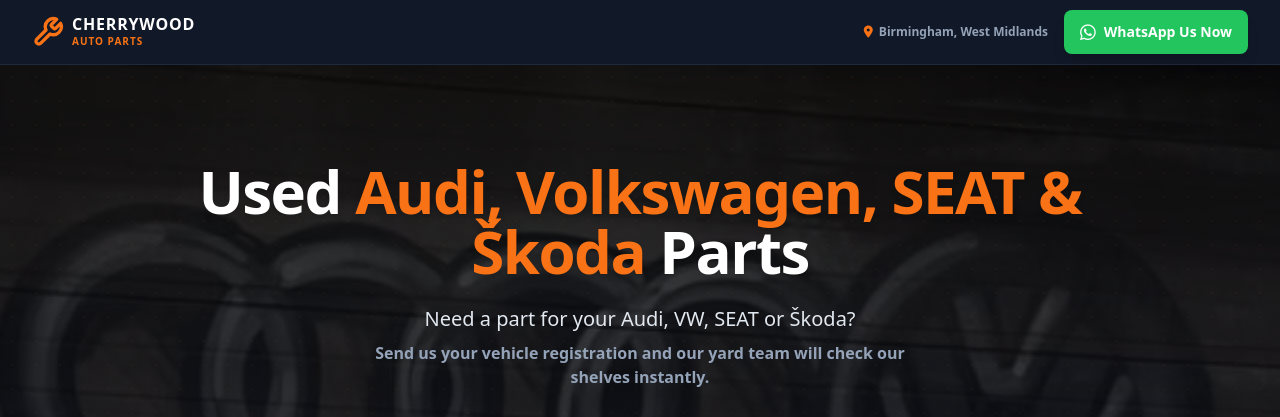
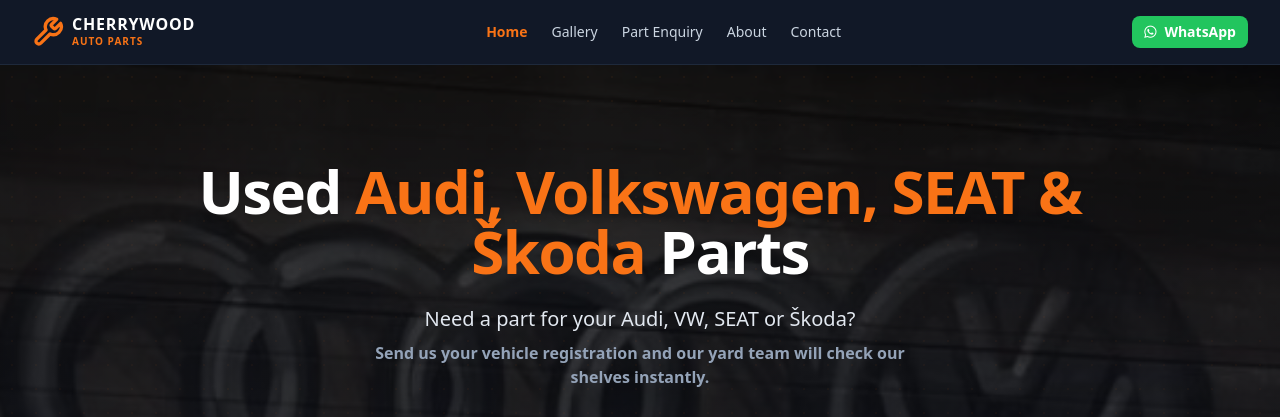
Before and after one commit to zabdi908-glitch/cherrywood-inventory-dev, a Python web app: template templates/index.html in a window 1280 px wide. Shown: the top 417 px of the page. Run offline with Jinja, Linux system fonts and the light colour scheme; the template is opened without the code that fills it, so the values that code supplies are empty; some libraries are stand-ins or nearby versions.

Commit message:
Update index.html

```diff
--- a/templates/index.html
+++ b/templates/index.html
@@ -15,8 +15,8 @@
 
 <nav class="bg-[#111827] border-b border-slate-800 sticky top-0 z-50">
     <div class="max-w-7xl mx-auto px-4 sm:px-6 lg:px-8 h-16 flex items-center justify-between">
-            <div class="flex items-center gap-3">
-                <div class="flex items-center gap-2">
+        <!-- Logo -->
+        <a href="/" class="flex items-center gap-2">
             <svg class="w-8 h-8 text-[#f97316]" viewBox="0 0 24 24" fill="none" stroke="currentColor" stroke-width="2.5" stroke-linecap="round" stroke-linejoin="round">
                 <path d="M14.7 6.3a1 1 0 0 0 0 1.4l1.6 1.6a1 1 0 0 0 1.4 0l3.77-3.77a6 6 0 0 1-7.94 7.94l-6.91 6.91a2.12 2.12 0 0 1-3-3l6.91-6.91a6 6 0 0 1 7.94-7.94l-3.76 3.76z"/>
             </svg>
@@ -24,22 +24,43 @@
                 <span class="font-black text-base tracking-wider block text-white leading-none">CHERRYWOOD</span>
                 <span class="text-[10px] font-black text-[#f97316] tracking-widest uppercase block mt-0.5">AUTO PARTS</span>
             </div>
+        </a>
+
+        <!-- Desktop Navigation -->
+        <div class="hidden md:flex items-center gap-6">
+            <a href="/" class="text-sm text-[#f97316] font-bold transition">Home</a>
+            <a href="/gallery" class="text-sm text-slate-300 hover:text-[#f97316] transition">Gallery</a>
+            <a href="/enquiry" class="text-sm text-slate-300 hover:text-[#f97316] transition">Part Enquiry</a>
+            <a href="/about" class="text-sm text-slate-300 hover:text-[#f97316] transition">About</a>
+            <a href="/contact" class="text-sm text-slate-300 hover:text-[#f97316] transition">Contact</a>
+        </div>
+
+        <!-- Right side buttons -->
+        <div class="flex items-center gap-3">
+            <a href="https://wa.me/447440369576" target="_blank" class="bg-[#22c55e] text-white px-3 py-1.5 rounded-lg font-bold text-sm flex items-center gap-2 hover:bg-green-600 transition">
+                <i class="fa-brands fa-whatsapp"></i> <span class="hidden sm:inline">WhatsApp</span>
+            </a>
+            {% if session.get('logged_in') %}
+                <a href="/logout" class="text-xs bg-red-600 px-3 py-1.5 rounded font-bold text-white hover:bg-red-700 transition">Logout</a>
+            {% endif %}
+            <!-- Mobile menu button -->
+            <button id="mobile-menu-btn" class="md:hidden text-white text-xl">
+                <i class="fa-solid fa-bars"></i>
+            </button>
         </div>
     </div>
-            <div class="flex items-center gap-4">
-                <span class="text-xs font-bold text-slate-400 hidden md:inline-flex items-center gap-1.5">
-                    <i class="fa-solid fa-location-dot text-[#f97316]"></i> Birmingham, West Midlands
-                </span>
-                <a href="https://wa.me/447440369576" target="_blank" class="bg-[#22c55e] text-white px-4 py-2 rounded-lg font-bold text-sm flex items-center gap-2 shadow-lg hover:bg-green-600 transition">
-                    <i class="fa-brands fa-whatsapp text-lg"></i> <span class="hidden sm:inline">WhatsApp Us Now</span>
-                </a>
-                {% if session.get('logged_in') %}
-                    <a href="/logout" class="text-xs bg-red-600 px-3 py-1.5 rounded font-bold text-white">Logout Admin</a>
-                {% endif %}
+
+    <!-- Mobile Navigation -->
+    <div id="mobile-menu" class="hidden md:hidden bg-[#1e293b] border-t border-slate-700 py-3 px-4">
+        <div class="flex flex-col gap-2">
+            <a href="/" class="text-sm text-[#f97316] font-bold transition py-1">Home</a>
+            <a href="/gallery" class="text-sm text-slate-300 hover:text-[#f97316] transition py-1">Gallery</a>
+            <a href="/enquiry" class="text-sm text-slate-300 hover:text-[#f97316] transition py-1">Part Enquiry</a>
+            <a href="/about" class="text-sm text-slate-300 hover:text-[#f97316] transition py-1">About</a>
+            <a href="/contact" class="text-sm text-slate-300 hover:text-[#f97316] transition py-1">Contact</a>
         </div>
     </div>
 </nav>
-
     <div class="relative bg-slate-950 w-full z-10 block overflow-hidden">
         <div class="absolute inset-0 w-full h-full z-0 pointer-events-none">
             <img src="{{ url_for('static', filename='shutter-background.jpg') }}"
```
Lines whose indentation alone changed are shown as unchanged.
